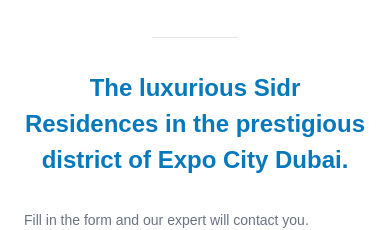
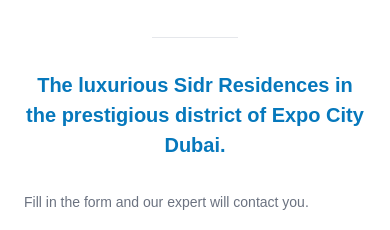
Before and after one commit to shamon-n/sidr-expo, a Next.js app: page / in a window 390 px wide. Shown: the part 354-584 px from the top of the page. Built offline with nearby package versions, Linux system fonts and the light colour scheme.

Commit message:
alignment changes

```diff
--- a/src/app/page.tsx
+++ b/src/app/page.tsx
@@ -51,9 +51,9 @@
             } `}
           ></div>
           <p
-            className={`sm:text-lg text-[#0678bc] font-bold font-sans text-[24px]  ${
+            className={`sm:text-lg text-[#0678bc] font-bold font-sans text-[20px]  ${
               isSmallScreen
-                ? "mt-[-65px] text-center justify-center content-center text-[20px]"
+                ? "mt-[-65px] text-center justify-center content-center text-[19px]"
                 : "md:mt-0"
             }`}
           >
```
